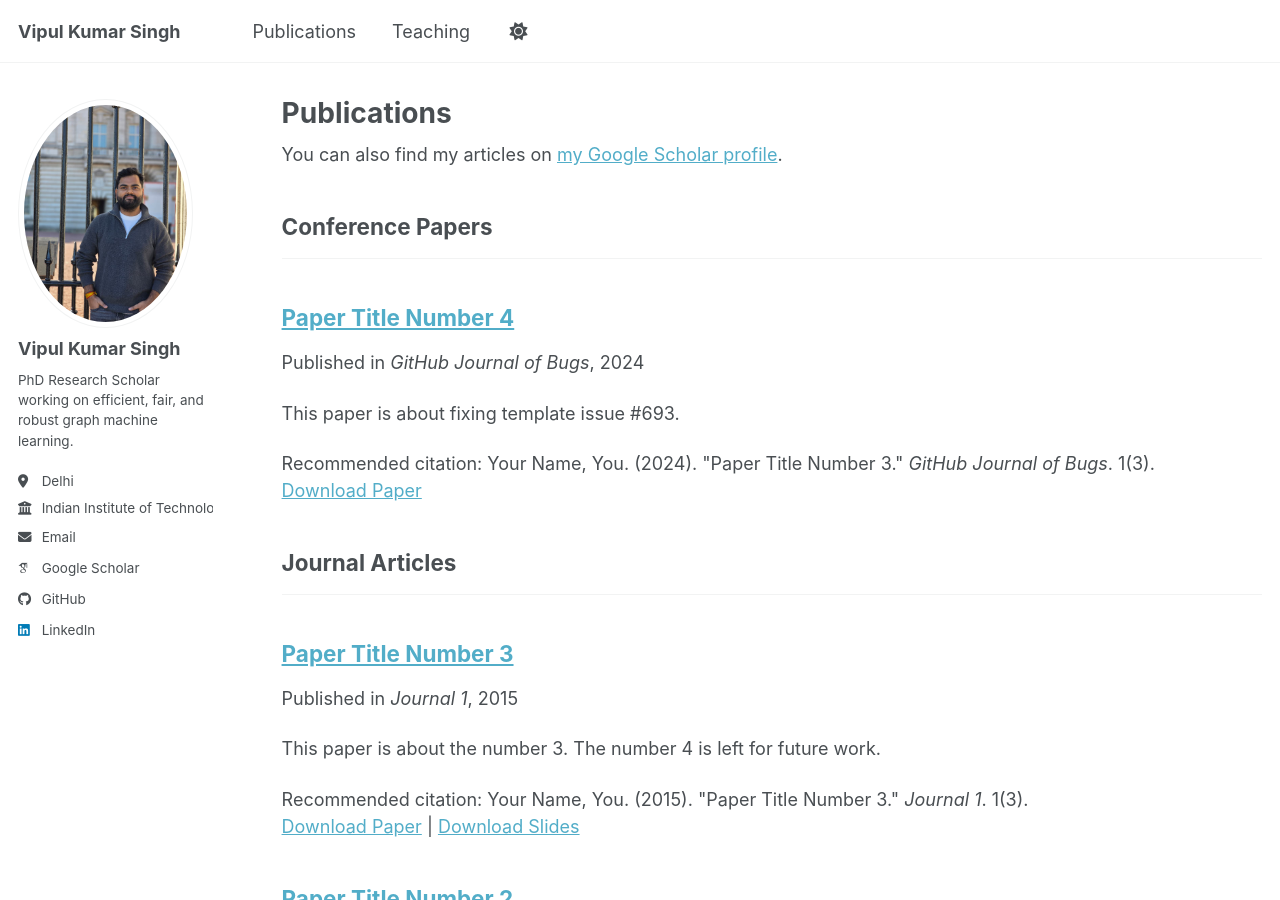
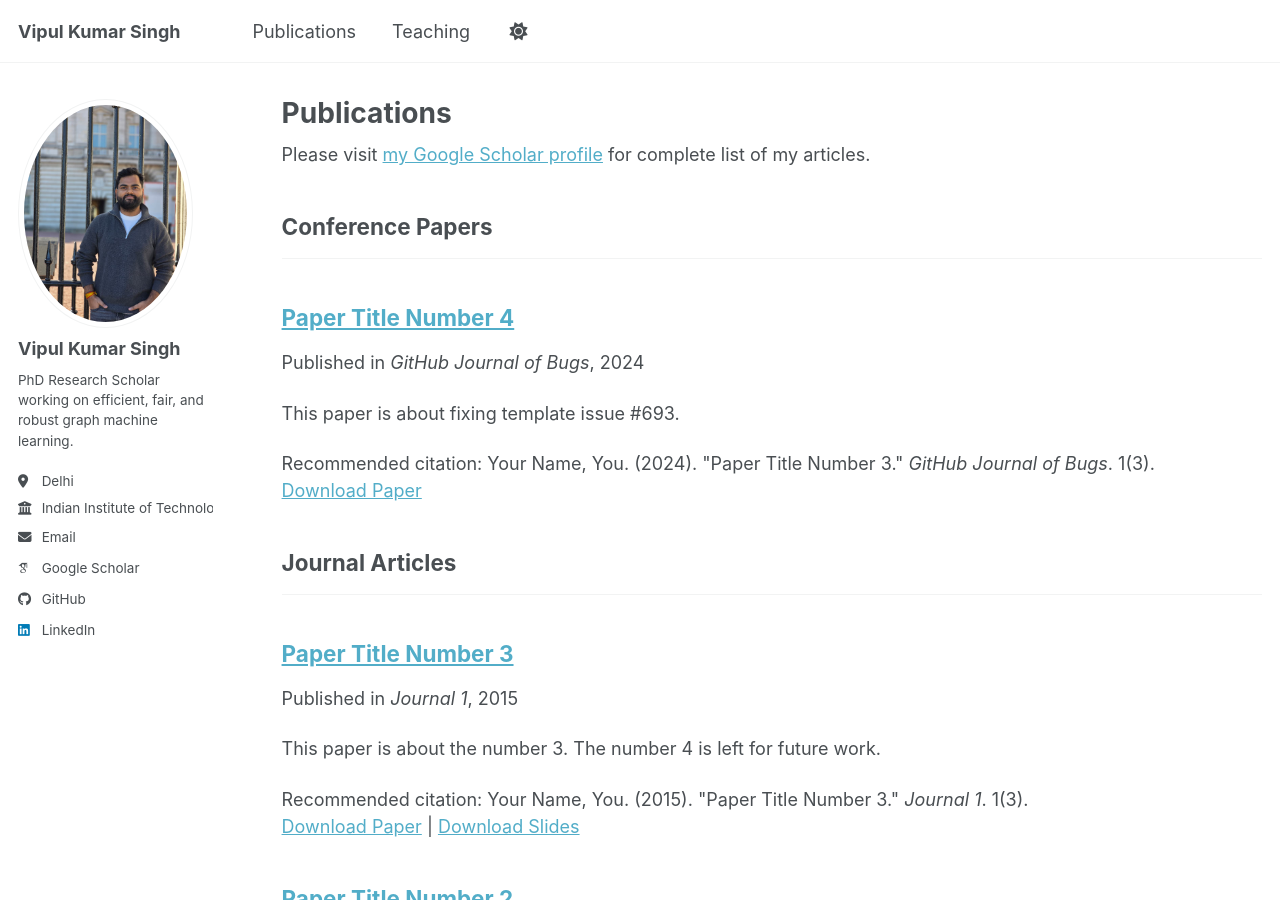
Before and after one commit to shashivipul/shashivipul.github.io, a Jekyll site: the page built from _pages/publications.html, in a window 1280 px wide and 900 px high. Built offline with Jekyll 4.4.1, drawn with Linux system fonts in a browser that asks for light colours; some web fonts are replaced; a script bundle is joined from its source files by our own code; library files that are not in the unit come from our copies; a file with an impossible date is left out.

Commit message:
Update publications.html

```diff
--- a/_pages/publications.html
+++ b/_pages/publications.html
@@ -6,7 +6,7 @@
 ---
 
 {% if site.author.googlescholar %}
-  <div class="wordwrap">You can also find my articles on <a href="{{site.author.googlescholar}}">my Google Scholar profile</a>.</div>
+  <div class="wordwrap">Please visit <a href="{{site.author.googlescholar}}">my Google Scholar profile</a> for complete list of my articles.</div>
 {% endif %}
 
 {% include base_path %}
```
